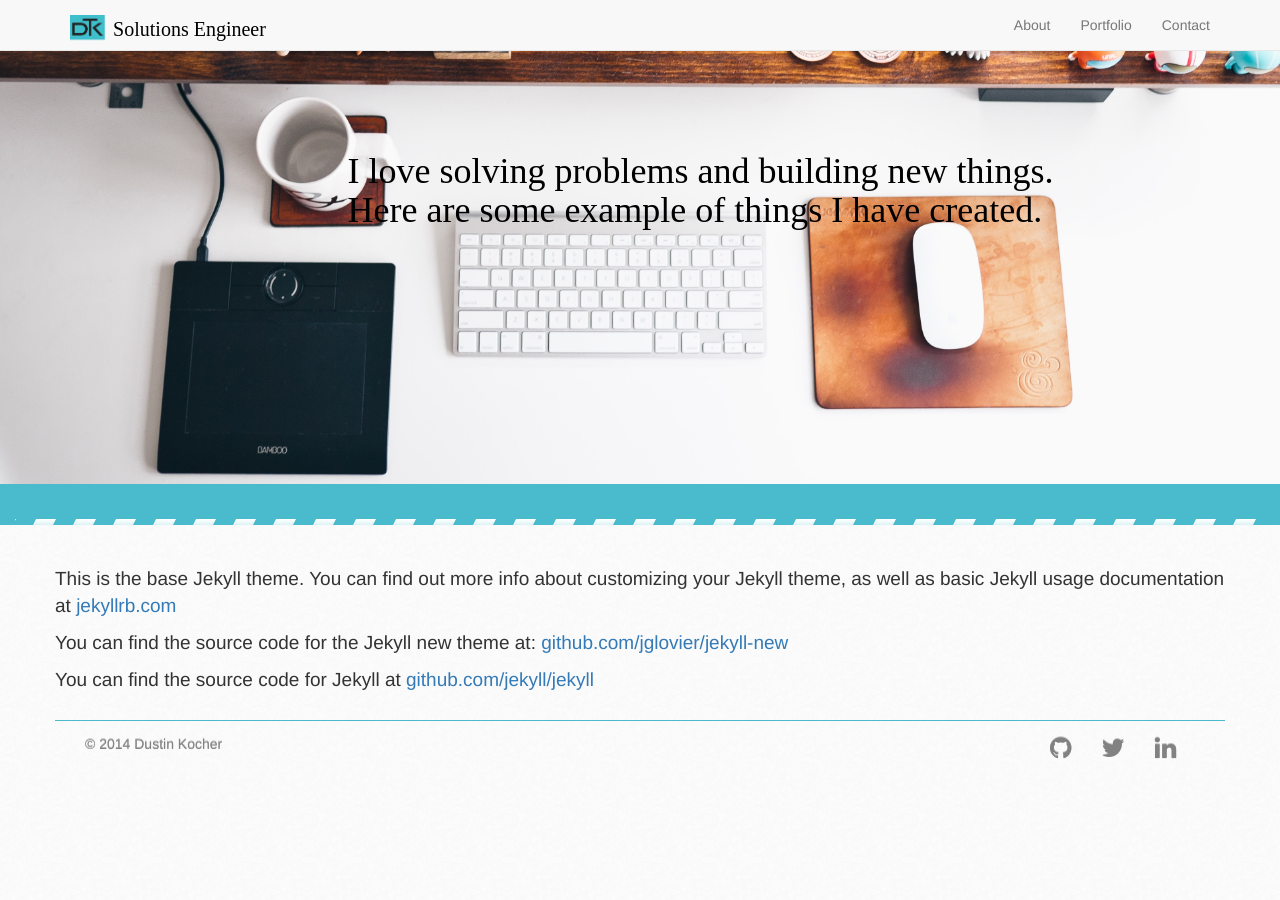
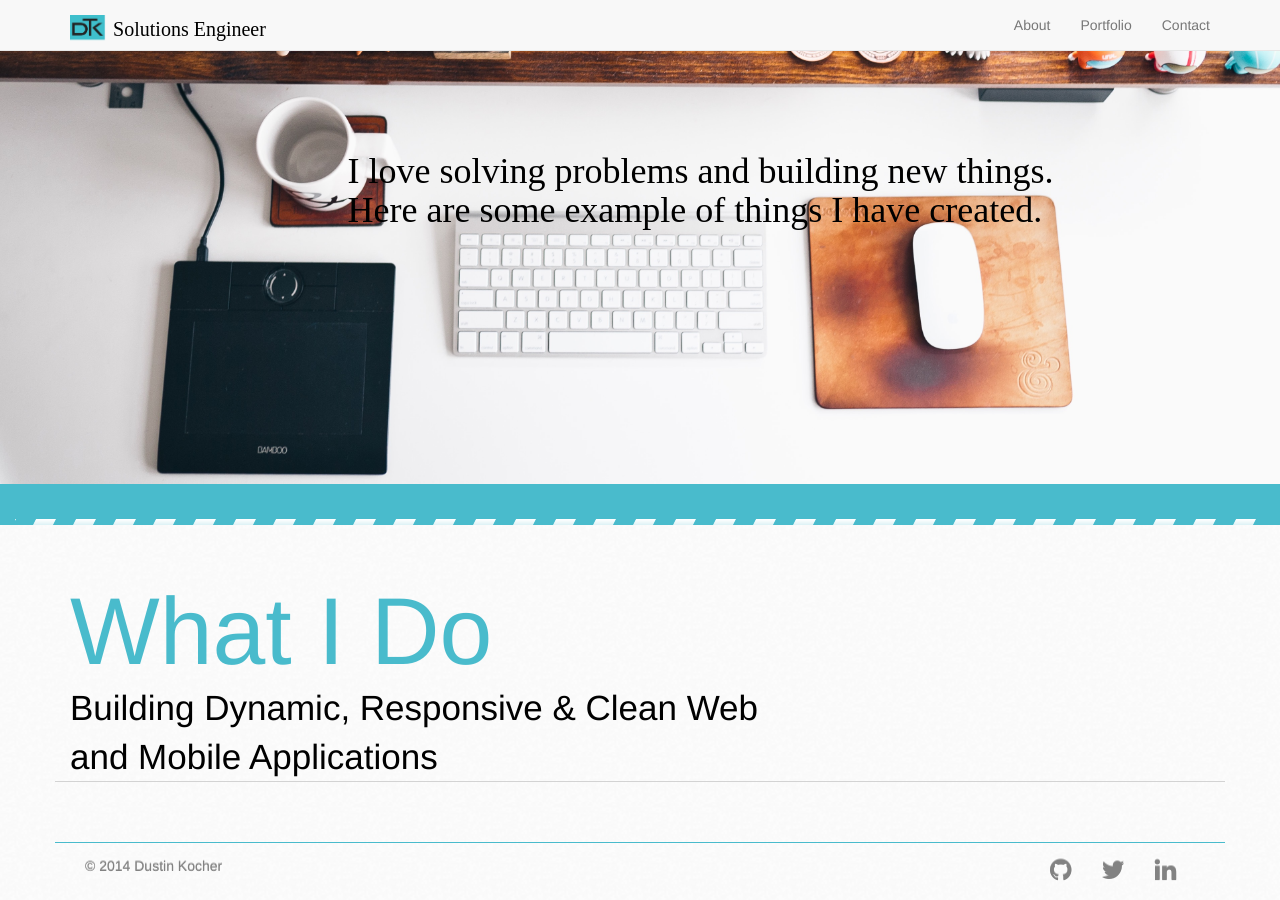
Before and after one commit to huihuiyihan/dtkocher.github.io, a Jekyll site: the page built from portfolio.html, in a window 1280 px wide and 900 px high, scrolled down 398 px. Built offline with Jekyll 4.4.1, drawn with Linux system fonts in a browser that asks for light colours; nearby versions of some CDN libraries; before the commit the page ends 1176 px from its top, so only the background shows below that.

Commit message:
Add portfolio stuff

```diff
--- a/index.html
+++ b/index.html
@@ -8,9 +8,6 @@ background_text_line2: >
 ---
 
 <div class="container-fluid">
-  <div class="row">
-
-  </div>
   <div class="row lead">
     <div class="col-md-8 title">
       I am
--- /dev/null
+++ b/portfolio.html
@@ -0,0 +1,34 @@
+---
+layout: main
+title: Portfolio
+background: work.jpg
+background_text_line1: >
+  I love solving problems and building new things.<br>
+  Here are some example of things I have created.
+background_text_color: black
+background_text_margin_left: 25%
+permalink: /portfolio/
+---
+
+<div class="container-fluid">
+  <div class="row lead">
+    <div class="col-md-8 title">
+      What I Do
+      <div class="description">
+        Building Dynamic, Responsive &amp; Clean Web and Mobile Applications
+      </div>
+    </div>
+  </div>
+  <div class="row">
+    <div class="col-md-5">
+    </div>
+    <div class="col-md-6">
+    </div>
+  </div>
+  <div class="row">
+    <div class="col-md-5">
+    </div>
+    <div class="col-md-6">
+    </div>
+  </div>
+</div>
--- a/portfolio.md
+++ /dev/null
@@ -1,17 +0,0 @@
----
-layout: main
-title: Portfolio
-background: work.jpg
-background_text_line1: >
-  I love solving problems and building new things.<br>
-  Here are some example of things I have created.
-background_text_color: black
-background_text_margin_left: 25%
-permalink: /portfolio/
----
-
-This is the base Jekyll theme. You can find out more info about customizing your Jekyll theme, as well as basic Jekyll usage documentation at [jekyllrb.com](http://jekyllrb.com/)
-
-You can find the source code for the Jekyll new theme at: [github.com/jglovier/jekyll-new](https://github.com/jglovier/jekyll-new)
-
-You can find the source code for Jekyll at [github.com/jekyll/jekyll](https://github.com/jekyll/jekyll)
```
